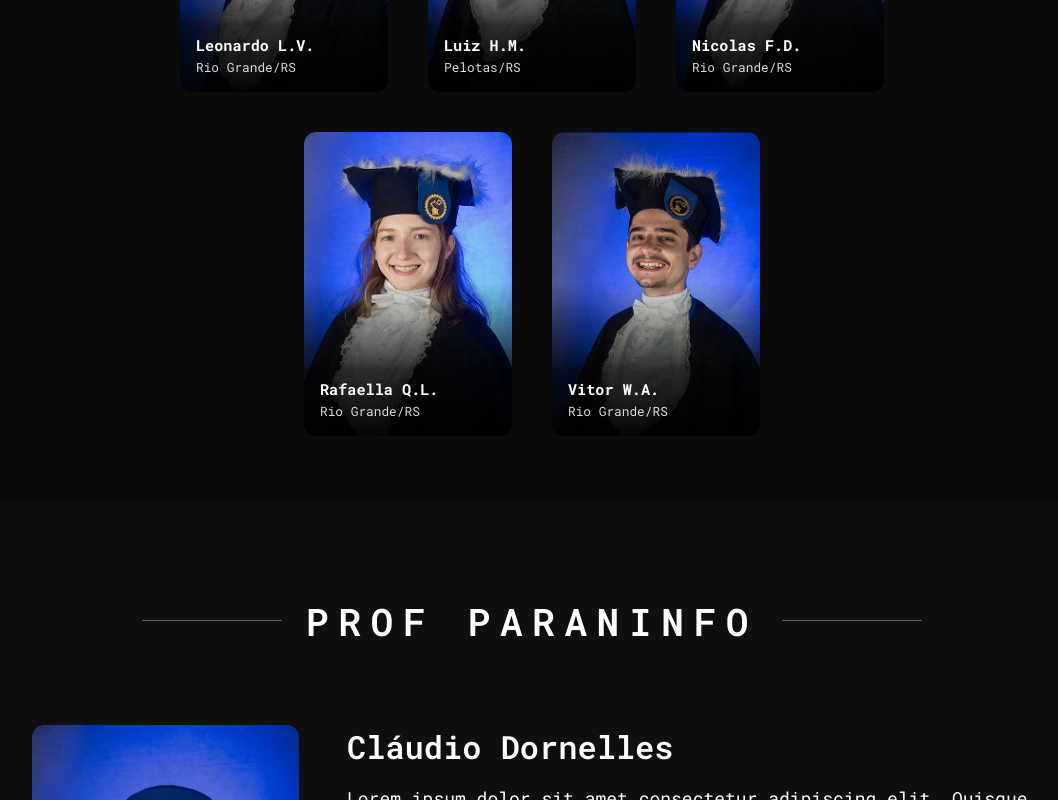
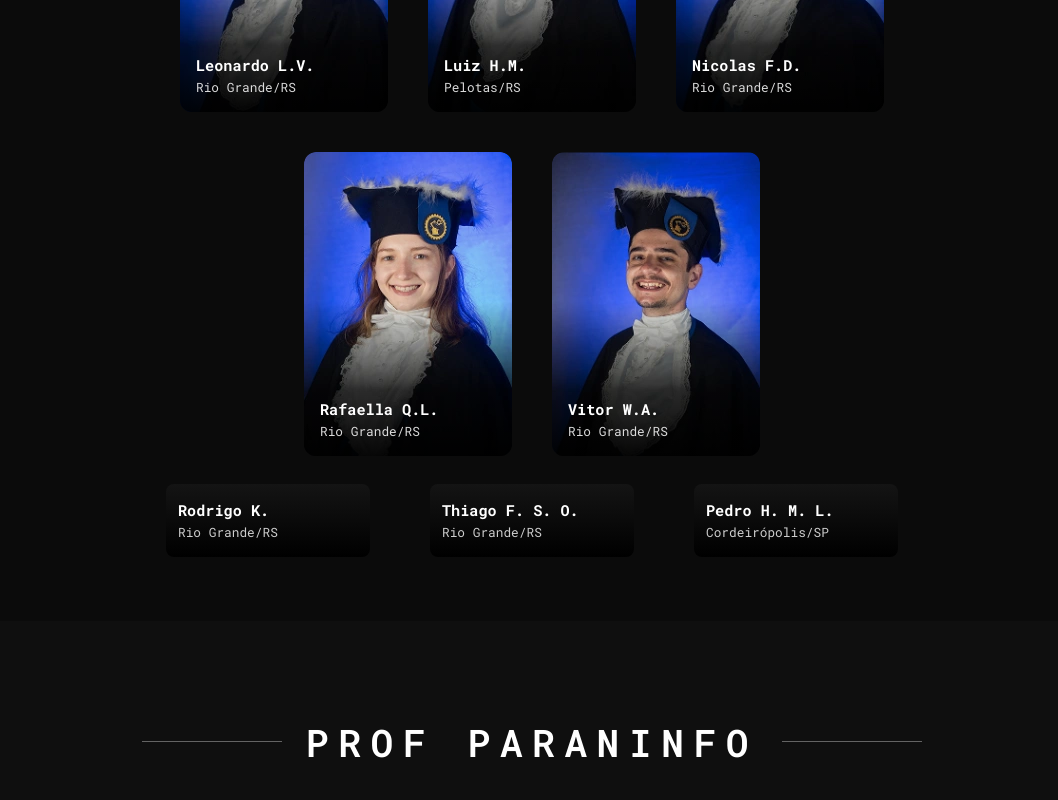
Before and after one commit to edrda/convite-formatura-engenharia-automacao-2026, a Vue app: page / in a window 1280 px wide. Shown: the part 1440-2240 px from the top of the page, without its empty margins (108-1166 px from the left). Built offline with nearby package versions, Linux system fonts and the light colour scheme.

Commit message:
✨ feat: enhance styling and layout for FormandoCard, FormandosSection, HonoreeCard, and Juramento components

```diff
--- a/src/components/FormandoCard.vue
+++ b/src/components/FormandoCard.vue
@@ -92,6 +92,7 @@ const { formandoAtual, existeFormando } = useFormando();
   font-size: 0.95rem;
   line-height: 1.6;
   max-width: 420px;
+  text-align: justify;
 }
 
 .invite {
--- a/src/components/FormandosSection.vue
+++ b/src/components/FormandosSection.vue
@@ -1,10 +1,28 @@
 <script setup lang="ts">
-import SectionHeader from './ui/SectionHeader.vue'
-// import { useReveal } from '../composables/useReveal'
+import SectionHeader from "./ui/SectionHeader.vue";
+import { onMounted, ref } from "vue";
+
+const sectionRef = ref<HTMLElement | null>(null);
+
+onMounted(() => {
+  const observer = new IntersectionObserver(
+    (entries) => {
+      entries.forEach((entry) => {
+        if (entry.isIntersecting) {
+          entry.target.classList.add("visible");
+        }
+      });
+    },
+    { threshold: 0.2 }
+  );
+
+  if (sectionRef.value) {
+    observer.observe(sectionRef.value);
+  }
+});
 
 
-const titulo = 'OS FORMANDOS'
-
+const titulo = "OS FORMANDOS";
 
 const formandos = [
   {
@@ -48,10 +66,25 @@ const formandos = [
     img: "vitor_estudio.webp",
   },
 ];
+
+const formandosSemFoto = [
+  {
+    nome: "Rodrigo K.",
+    local: "Rio Grande/RS",
+  },
+  {
+    nome: "Thiago F. S. O.",
+    local: "Rio Grande/RS",
+  },
+  {
+    nome: "Pedro H. M. L.",
+    local: "Cordeirópolis/SP",
+  },
+];
 </script>
 
 <template>
-  <section class="formandos">
+  <section ref="sectionRef" class="formandos">
     <header class="formandos-header">
       <span class="line" />
 
@@ -75,6 +108,17 @@ const formandos = [
         </div>
       </article>
     </div>
+
+    <div class="extra-row">
+      <div
+        v-for="formando in formandosSemFoto"
+        :key="formando.nome"
+        class="extra-card"
+      >
+        <strong>{{ formando.nome }}</strong>
+        <span>{{ formando.local }}</span>
+      </div>
+    </div>
   </section>
 </template>
 
@@ -82,6 +126,15 @@ const formandos = [
 .formandos {
   padding: 4rem 2rem;
   background: #0b0b0b;
+
+  opacity: 0;
+  transform: translateY(40px);
+  transition: opacity 0.8s ease, transform 0.8s ease;
+}
+
+.formandos.visible {
+  opacity: 1;
+  transform: none;
 }
 
 .grid {
@@ -106,18 +159,52 @@ const formandos = [
   height: 304px;
 
   opacity: 0;
-  transform: translateY(30px);
-  transition: .6s ease;
+  transform: translateY(20px);
+  transition:
+    transform 0.4s cubic-bezier(.2,.8,.2,1),
+    box-shadow 0.4s ease;
+  will-change: transform;
 }
 
-.card:hover {
-  transform: translateY(-4px);
+@media (hover: hover) and (pointer: fine) {
+
+  .card {
+    transform-style: preserve-3d;
+  }
+
+  .card:hover {
+    transform: translateY(-6px) scale(1.03);
+    box-shadow: 0 20px 40px rgba(0,0,0,.4);
+    transition-delay: .1s;
+  }
+
+  .card::after {
+    content: "";
+    position: absolute;
+    inset: 0;
+    background: radial-gradient(circle at 50% 20%, rgba(255,255,255,.15), transparent 60%);
+    opacity: 0;
+    transition: opacity .4s ease;
+  }
+
+  .card:hover::after {
+    opacity: 1;
+  }
 }
 
-.card.show {
+.formandos.visible .card.show {
   opacity: 1;
-  transform: none;
+  transition: opacity .3s ease, transform .6s ease;
 }
+
+/* .formandos.visible .card:nth-child(1) { transition-delay: .1s; }
+.formandos.visible .card:nth-child(2) { transition-delay: .2s; }
+.formandos.visible .card:nth-child(3) { transition-delay: .3s; }
+.formandos.visible .card:nth-child(4) { transition-delay: .4s; }
+.formandos.visible .card:nth-child(5) { transition-delay: .5s; }
+.formandos.visible .card:nth-child(6) { transition-delay: .6s; }
+.formandos.visible .card:nth-child(7) { transition-delay: .7s; }
+.formandos.visible .card:nth-child(8) { transition-delay: .8s; } */
 
 .info {
   width: 100%;
@@ -135,6 +222,42 @@ const formandos = [
   opacity: 0.85;
 }
 
+.extra-row {
+  margin-top: 3rem;
+  display: flex;
+  gap: 60px;
+  justify-content: center;
+  flex-wrap: wrap;
+  align-items: center;
+}
+
+.extra-card {
+  min-width: 180px;
+  padding: 16px 12px;
+  border-radius: 8px;
+  background: linear-gradient(180deg, rgba(20, 20, 20, 1), rgba(0, 0, 0, 1));
+  text-align: left;
+
+  transition:
+    transform 0.25s ease,
+    box-shadow 0.25s ease;
+}
+
+.extra-card:hover {
+  transform: translateY(-3px);
+  box-shadow: 0 8px 20px rgba(0, 0, 0, 0.35);
+}
+
+.extra-card strong {
+  display: block;
+  font-size: 0.95rem;
+}
+
+.extra-card span {
+  font-size: 0.8rem;
+  opacity: 0.8;
+}
+
 @media (max-width: 900px) {
   .grid {
     padding: 0;
@@ -149,10 +272,41 @@ const formandos = [
   .card {
     width: 100%;
     min-height: 300px;
+    animation: mobileFloat 6s ease-in-out infinite;
+  }
+
+  .card:nth-child(2) {
+    animation-delay: 1s;
+  }
+
+  .card:nth-child(3) {
+    animation-delay: 2s;
+  }
+
+  .card:nth-child(4) {
+    animation-delay: 3s;
   }
 
   .formandos-header h2 {
     font-size: 22px;
   }
+
+  .extra-row {
+    gap: 22px;
+    margin-top: 1rem;
+  }
 }
+
+@keyframes mobileFloat {
+  0% {
+    transform: translateY(0px);
+  }
+  50% {
+    transform: translateY(-6px);
+  }
+  100% {
+    transform: translateY(0px);
+  }
+}
+
 </style>
--- a/src/components/HonoreeCard.vue
+++ b/src/components/HonoreeCard.vue
@@ -82,6 +82,7 @@ const { visible } = useReveal()
   font-size: 18px;
   line-height: 1.6;
   margin: 0;
+  text-align: justify;
 }
 
 @media (max-width: 768px) {
--- a/src/components/Juramento.vue
+++ b/src/components/Juramento.vue
@@ -8,9 +8,9 @@
       Com meu conhecimento cientifico e tecnológico, buscarei contribuir para o
       desenvolvimento socialmente justo do Brasil e para prosperidade da
       humanidade”
-      <br /><br />
-      ASSIM JURO
     </p>
+    <br />
+    <span> ASSIM JURO </span>
   </section>
 </template>
 
@@ -21,8 +21,14 @@
   max-width: 1200px;
   font-size: 28px;
   line-height: 45px;
-  text-align: center;
+  text-align: justify;
   background-color: var(--black);
+
+  span {
+    display: block;
+    font-size: 30px;
+    text-align: center;
+  }
 }
 
 @media (max-width: 900px) {
--- a/src/data/formandos.ts
+++ b/src/data/formandos.ts
@@ -16,7 +16,7 @@ export const formandos: Record<string, Formando> = {
     primeiroNome: 'Rafaella',
     nacionalidade: 'Rio Grande/RS',
     bio: 'Apaixonada pelo espaço, gatinhos e academia.',
-    descricao: 'Sonho em trabalhar com sistemas espaciais e satélites. Lorem ipsum dolor sit amet consectetur adipisicing elit. Quisque faucibus ex sapien vitae pellentesque sem placerat. In id cursus mi pretium tellus duis convallis.',
+    descricao: 'Para quem sempre olhou para o céu buscando respostas, a engenharia de automação foi o meu ponto de partida. Me encantei pela versatilidade de uma área que se faz presente desde a precisão de um marca-passo até um voo a mil pés de altura. Levo como lema, após os anos de graduação, que a automação não existe para substituir o ser humano, mas para ser a ferramenta que potencializa nossa capacidade de cuidar, proteger e ir além. Inicio minha carreira com o saber de que a tecnologia precisa estar aliada à ética e ao compromisso de ser uma eterna aprendiz, transformando cada novo desafio em um degrau para a excelência. Sou a soma dos meus estudos, das pessoas (e pets) que amo, e sem sombra de dúvidas, da vontade incessante de saber os porquês. Dito isso, o céu não é o limite; é o meu próximo objetivo.',
     fotos: [
       '/images/formandos/rafaella/rafaella.png'
     ],
@@ -29,7 +29,7 @@ export const formandos: Record<string, Formando> = {
     primeiroNome: 'Gabriel',
     nacionalidade: 'Rio Grande/RS',
     bio: 'Focado em controle industrial e sistemas embarcados.',
-    descricao: 'Desejo contribuir para a automação de processos industriais. Lorem ipsum dolor sit amet consectetur adipisicing elit. Quisque faucibus ex sapien vitae pellentesque sem placerat. In id cursus mi pretium tellus duis convallis.',
+    descricao: 'Movido pela curiosidade, trilhei meu caminho na EAUTO com uma paixão pela inovação. Entre linhas de código e desenvolvimento de sistemas, descobri que a engenharia vai além da técnica: trata-se de criar soluções que impactam vidas. Entusiasta da robótica e das infinitas possibilidades tecnológicas, encontrei nesse percurso o meu propósito. Acredito no poder da automação para simplificar o complexo e, ao me formar, celebro anos de dedicação. Dou início agora a uma carreira pautada pela ética, pela inovação e pelo constante desejo de evoluir.',
     fotos: [
       '/images/formandos/gabriel/gabriel.png'
     ],
```
